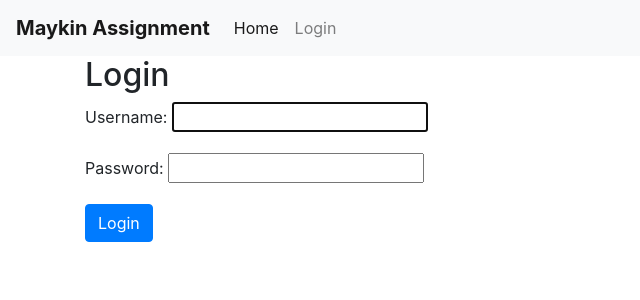
After one commit to sam-bertin/maykin, a Django app: page /accounts/login/ in a window 1280 px wide. The commit adds this page. Shown: the top 300 px of the page, without its empty margins (0-640 px from the left). Run offline with Django 5.2, Linux system fonts and the light colour scheme; some libraries are stand-ins or nearby versions.

Commit message:
Login / Logout

```diff
--- a/app/templates/manager_view.html
+++ b/app/templates/manager_view.html
@@ -6,7 +6,11 @@
 {% endblock %}
 
 {% block content %}
-    <h1>Hotels in {{ manager.city.name }}</h1>
+    {% if is_superuser %}
+        <h1>All Hotels (You are not assigned as a manager yet)</h1>
+    {% else %}
+        <h1>Hotels in {{ manager.city.name }}</h1>
+    {% endif %}
 
     <table class="table table-striped table-bordered">
         <thead>
--- /dev/null
+++ b/app/templates/registration/login.html
@@ -0,0 +1,10 @@
+{% extends 'base.html' %}
+
+{% block content %}
+    <h2>Login</h2>
+    <form method="post">
+        {% csrf_token %}
+        {{ form.as_p }}
+        <button type="submit" class="btn btn-primary">Login</button>
+    </form>
+{% endblock %}
--- a/app/urls.py
+++ b/app/urls.py
@@ -1,4 +1,6 @@
 from django.contrib.auth.decorators import login_required
+from django.contrib.auth import views as auth_views
+from django.contrib.auth.views import LoginView
 from django.urls import path
 from . import views
 from .views import ManagerView, HotelDeleteView, HotelUpdateView, HotelCreateView
@@ -10,4 +12,6 @@ urlpatterns = [
     path('hotels/<int:pk>/update/', HotelUpdateView.as_view(), name='hotel_update'),
     path('hotels/<int:pk>/delete/', HotelDeleteView.as_view(), name='hotel_delete'),
     path('manager/', login_required(ManagerView.as_view()), name='manager_view'),
+    path('accounts/login/', LoginView.as_view(template_name='registration/login.html'), name='login'),
+    path('accounts/logout/', auth_views.LogoutView.as_view(), name='logout'),
 ]
--- a/maykin/settings.py
+++ b/maykin/settings.py
@@ -27,6 +27,8 @@ DEBUG = True
 
 ALLOWED_HOSTS = []
 
+LOGIN_REDIRECT_URL = '/'
+LOGOUT_REDIRECT_URL = '/'
 
 # Application definition
 
--- a/templates/base.html
+++ b/templates/base.html
@@ -16,7 +16,7 @@
 </head>
 <body>
 <nav class="navbar navbar-expand-lg navbar-light bg-light">
-    <a class="navbar-brand font-weight-bold" href="/">{% block navbar_title %}Maykin Assignement{% endblock %}</a>
+    <a class="navbar-brand font-weight-bold" href="/">{% block navbar_title %}Maykin Assignment{% endblock %}</a>
     <button class="navbar-toggler" type="button" data-toggle="collapse" data-target="#navbarNav" aria-controls="navbarNav" aria-expanded="false" aria-label="Toggle navigation">
         <span class="navbar-toggler-icon"></span>
     </button>
@@ -26,13 +26,36 @@
                 <a class="nav-link" href="/">Home</a>
             </li>
             {% if request.user.is_authenticated and request.user.manager %}
-            <li class="nav-item">
-                <a class="nav-link" href="/manager">Manage my city</a>
-            </li>
+                <li class="nav-item">
+                    <a class="nav-link" href="/manager">Manage my city</a>
+                </li>
+            {% endif %}
+            {%  if request.user.is_superuser %}
+                <li class="nav-item">
+                    <a class="nav-link" href="/admin">Admin</a>
+                </li>
+                {%  if not request.user.manager %}
+                    <li class="nav-item">
+                        <a class="nav-link" href="/manager">Manage all cities</a>
+                    </li>
+                {% endif %}
+            {% endif %}
+            {% if user.is_authenticated %}
+                <li class="nav-item">
+                    <form method="post" action="{% url 'logout' %}" style="display: inline;">
+                        {% csrf_token %}
+                        <button class="nav-link btn btn-link" type="submit">Logout</button>
+                    </form>
+                </li>
+            {% else %}
+                <li class="nav-item">
+                    <a class="nav-link" href="{% url 'login' %}">Login</a>
+                </li>
             {% endif %}
         </ul>
     </div>
 </nav>
+
 
 
 <div class="container">{% block content %}{% endblock %}</div>
```
Also changed, not shown: app/views.py (+10 -8 lines).
